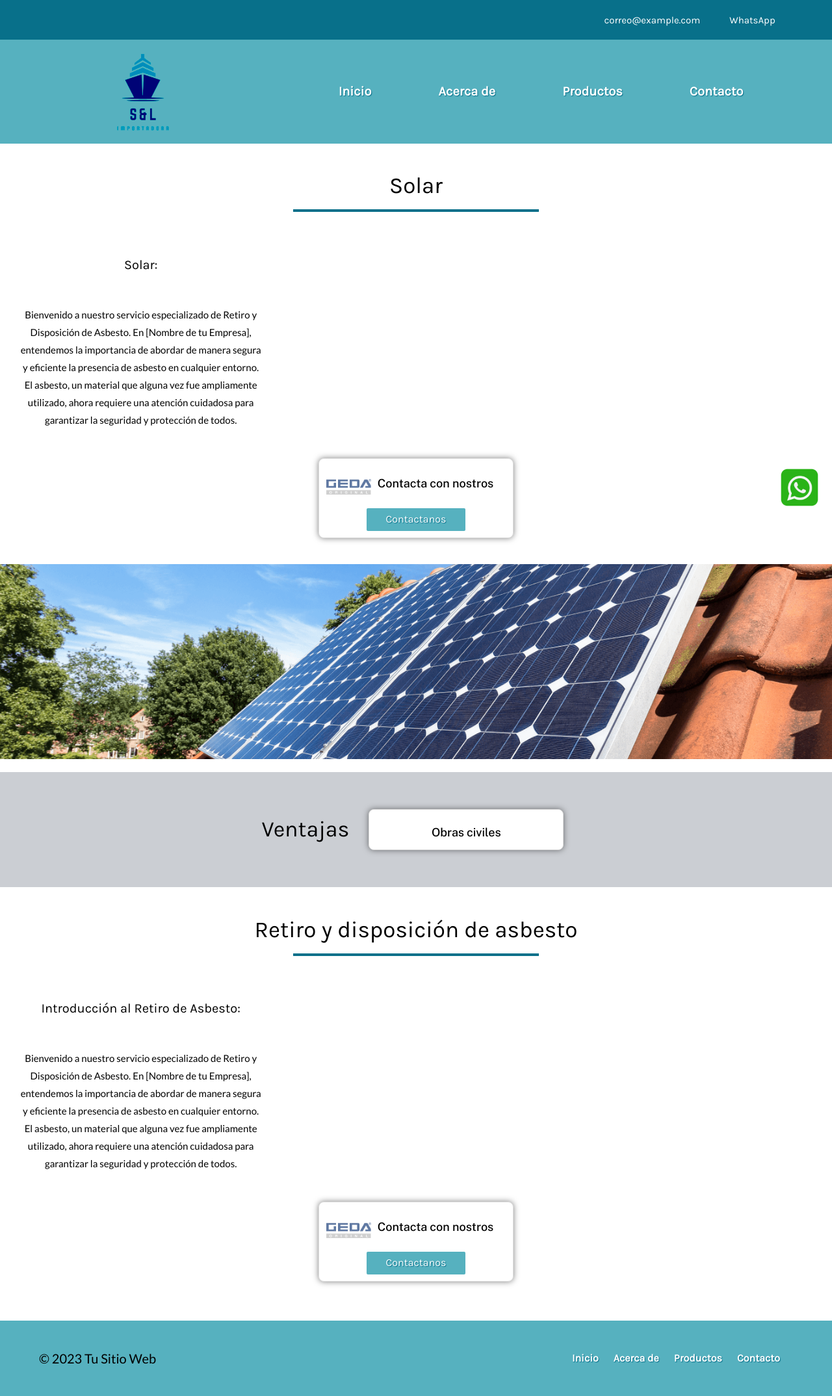
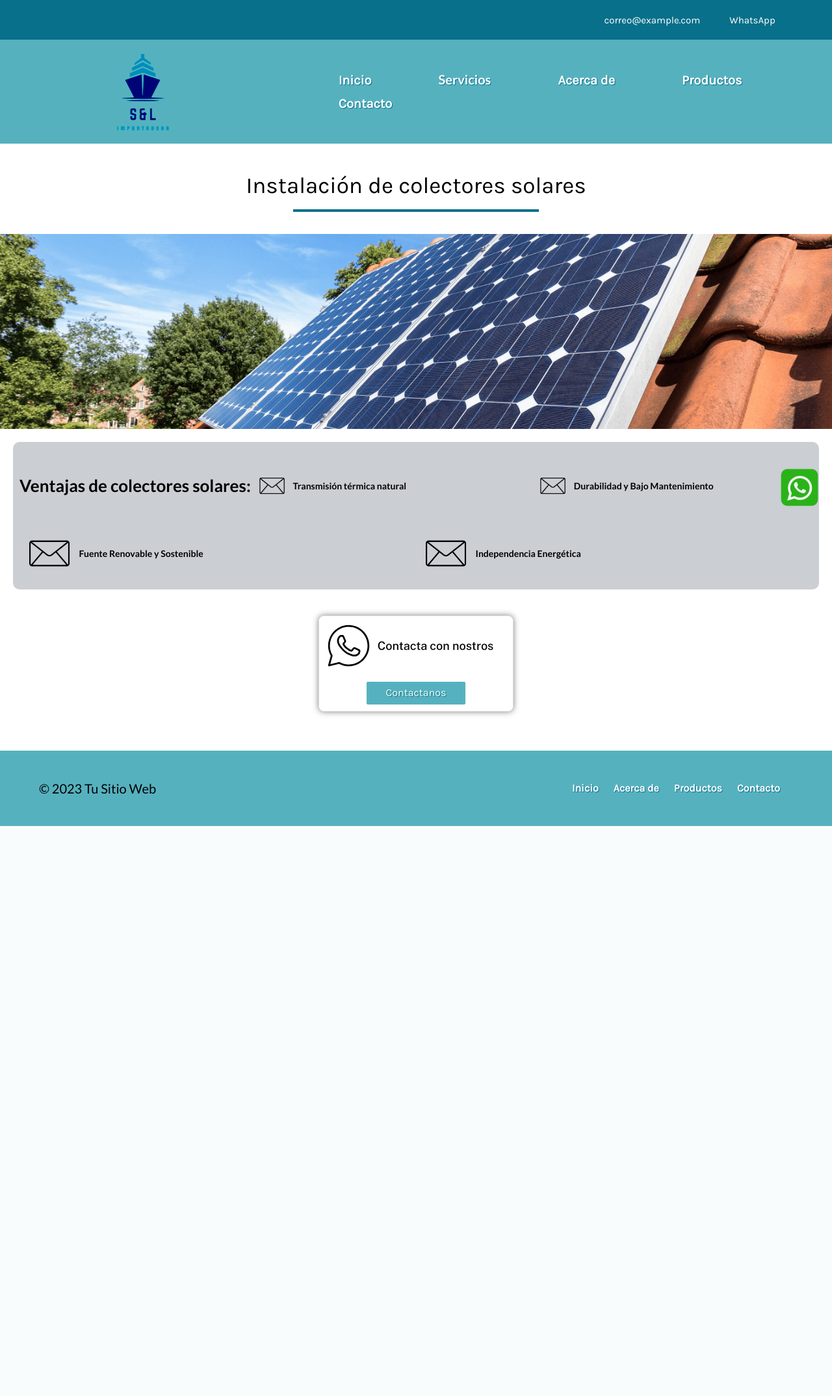
Before and after one commit to LucasOrellana1/ImportadoraSyL, a Django app: page /solar/ in a window 1280 px wide. Shown: the whole page at 65% size. After the commit the page ends 1271 px from the top, so only its background shows below. Run offline with Django 4.2, Linux system fonts and the light colour scheme; parts of the project's set-up code (start-up, migrations or seed data) failed here and were passed over.

Commit message:
Primer deploy

```diff
--- a/main/static/css/app.css
+++ b/main/static/css/app.css
@@ -357,6 +357,7 @@ h1, h2, h3 {
 
 h1 {
   font-size: 3.8rem;
+  margin: 0.67em 0;
 }
 
 h2 {
@@ -476,11 +477,12 @@ header {
   list-style: none; /* Elimina los marcadores de lista */
 }
 
-.nav-item a {
+.nav-item a, span {
   color: #fff; /* Color del texto */
   font-size: 2rem;
   text-decoration: none; /* Elimina el subrayado de los enlaces */
   font-weight: bold; /* Texto en negrita */
+  text-shadow: 1px 1px 1px #08708A;
 }
 
 .nav-list a:hover {
@@ -528,6 +530,36 @@ header {
 .contacto-header .nav-item a {
   font-size: 1.5rem;
   font-weight: 100;
+}
+
+.dropdown {
+  display: inline-block;
+  position: relative;
+}
+
+.dropdown-content {
+  display: none;
+  position: absolute;
+  background-color: #f9f9f9;
+  min-width: 160px;
+  box-shadow: 0 8px 16px rgba(0, 0, 0, 0.2);
+  z-index: 1;
+}
+
+.dropdown:hover .dropdown-content {
+  display: block;
+}
+
+/* Estilos de los enlaces del dropdown */
+.dropdown-content a {
+  color: black;
+  padding: 12px 16px;
+  text-decoration: none;
+  display: block;
+}
+
+.dropdown-content a:hover {
+  background-color: #ddd;
 }
 
 .banner-contenedor {
@@ -665,9 +697,6 @@ header {
   width: 5rem; /* Tamaño deseado del contenedor */
   height: 5rem;
 }
-.info-contenido .info-header svg path {
-  stroke: #08708A;
-}
 .info-contenido p {
   text-align: center;
   font-size: 1.5rem;
@@ -675,6 +704,34 @@ header {
 
 path {
   stroke: #08708A;
+}
+
+.listaVentaja {
+  margin: 2rem;
+  padding: 1rem;
+  border-radius: 1rem;
+  display: flex;
+  flex-wrap: wrap;
+  justify-content: space-around;
+  align-items: center;
+  background-color: #cbced3;
+}
+.listaVentaja .ventaja {
+  display: flex;
+  flex-direction: row;
+  align-items: center;
+  text-align: center;
+  flex: 1 0 300px;
+  border-radius: 8px;
+}
+.listaVentaja .ventaja .iconoVentaja {
+  padding: 1rem;
+  width: 15%;
+  height: auto;
+  stroke: #56B1BF;
+}
+.listaVentaja .ventaja h4 {
+  font-size: 14px;
 }
 
 .filtros {
@@ -1166,7 +1223,6 @@ swiper-container {
   box-shadow: 0px 0px 10px 0px rgba(0, 0, 0, 0.5);
 }
 .contenedor-cards .card .card-img {
-  margin-top: 2rem;
   padding: 1rem;
   width: 30%;
   height: auto;
@@ -1182,7 +1238,6 @@ swiper-container {
 .contenedor-cards .card .card-title {
   font-family: "Public Sans", sans-serif;
   font-size: 18px;
-  margin-bottom: 8px;
   padding: 0rem;
 }
 .contenedor-cards .card .btn {
--- a/main/templates/includes/header.html
+++ b/main/templates/includes/header.html
@@ -54,6 +54,18 @@
             <nav class="menu">
                 <ul class="nav-list ">
                     <li class="nav-item"><a href="{% url 'index' %}">Inicio</a></li>
+                    <li class="nav-item">
+
+                        <div class="dropdown">
+                            <span>Servicios</span>
+
+                            <div class="dropdown-content">
+                                <a href="{% url 'construccion' %}">Construcción</a>
+                                <a href="{% url 'Asbesto' %}">Asbesto</a>
+                                <a href="{% url 'solar' %}">Solar</a>
+                            </div>
+                        </div>
+                     </li>
                     <li class="nav-item"><a href="{% url 'about' %}">Acerca de</a></li>
                     <li class="nav-item"><a href="{% url 'productos' %}">Productos</a></li>
                     <li class="nav-item"><a href="{% url 'contacto' %}">Contacto</a></li>
--- a/main/templates/index.html
+++ b/main/templates/index.html
@@ -15,6 +15,11 @@
     <h1>
         Servicios que ofrecemos:
     </h1>
+
+</head>
+<body>
+
+
 
     <!-- Cards servicios ofrecidos-->
     <div class="contenedor-cards">
--- a/main/templates/solar.html
+++ b/main/templates/solar.html
@@ -1,31 +1,51 @@
 {% load static %}
 
     {% include 'includes/header.html' %}
+           <h1>Instalación de colectores solares</h1>
 
 
 
-    <section class="info-contenedor bg-white">
-        <h1>Solar</h1>
+    <div class="parallax"></div>
 
-        <div class="info-contenido">
-            <div class="icon">
+    <div class="listaVentaja">
+        <h4>Ventajas de colectores solares:</h4>
 
-                <div class="info-header">
-                      <h3>Solar:</h3>
+        <div class="ventaja">
+            <div class="iconoVentaja">
+                    <img src="{% static 'imagenes/svg/correo.png' %}" alt="Imagen" class="card-img">
+            </div>
+          <h4>Transmisión térmica natural</h4>
         </div>
 
-                <div class="info-body">
-                    <p> Bienvenido a nuestro servicio especializado de Retiro y Disposición de Asbesto. En [Nombre de tu Empresa], entendemos la importancia de abordar de manera segura y eficiente la presencia de asbesto en cualquier entorno. El asbesto, un material que alguna vez fue ampliamente utilizado, ahora requiere una atención cuidadosa para garantizar la seguridad y protección de todos. </p>
+        <div class="ventaja">
+            <div class="iconoVentaja">
+                    <img src="{% static 'imagenes/svg/correo.png' %}" alt="Imagen" class="card-img">
+            </div>
+          <h4>Durabilidad y Bajo Mantenimiento</h4>
+        </div>
 
+        <div class="ventaja">
+            <div class="iconoVentaja">
+                    <img src="{% static 'imagenes/svg/correo.png' %}" alt="Imagen" class="card-img">
+            </div>
+          <h4>Fuente Renovable y Sostenible</h4>
+        </div>
+
+        <div class="ventaja">
+            <div class="iconoVentaja">
+                    <img src="{% static 'imagenes/svg/correo.png' %}" alt="Imagen" class="card-img">
+            </div>
+          <h4>Independencia Energética</h4>
         </div>
     </div>
-        </div>
+        <section class="info-contenedor bg-white">
+
 
             <div class="contenedor-cards">
                 <div class="card">
 
                     <div class="card-content row">
-                    <img src="{% static 'imagenes/geda_logo.png' %}" alt="Imagen" class="card-img">
+                        <img src="{% static 'imagenes/svg/wsp.svg' %}" alt="Imagen" class="card-img">
                         <h3 class="card-title">Contacta con nostros</h3>
                     </div>
                     <a style="margin: 1rem;" href="" class="btn">Contactanos</a>
@@ -34,56 +54,6 @@
             </div>
         </section>
 
-    <div class="parallax"></div>
-
-
-    <div class="contenedor-cards bg-stone p-2">
-
-        <h2>
-            Ventajas
-        </h2>
-
-        <div class="card">
-            <div class="card-content">
-                <h3 class="card-title">Obras civiles</h3>
-            </div>
-        </div>
-
-
-    </div>
-
-
-    <section class="info-contenedor bg-white">
-        <h1>Retiro y disposición de asbesto</h1>
-
-        <div class="info-contenido">
-            <div class="icon">
-
-                <div class="info-header">
-                      <h3>Introducción al Retiro de Asbesto:</h3>
-                </div>
-
-                <div class="info-body">
-                    <p> Bienvenido a nuestro servicio especializado de Retiro y Disposición de Asbesto. En [Nombre de tu Empresa], entendemos la importancia de abordar de manera segura y eficiente la presencia de asbesto en cualquier entorno. El asbesto, un material que alguna vez fue ampliamente utilizado, ahora requiere una atención cuidadosa para garantizar la seguridad y protección de todos. </p>
-
-                </div>
-            </div>
-        </div>
-
-        <div class="contenedor-cards">
-            <div class="card">
-
-                <div class="card-content row">
-                    <img src="{% static 'imagenes/geda_logo.png' %}" alt="Imagen" class="card-img">
-                    <h3 class="card-title">Contacta con nostros</h3>
-                </div>
-                <a style="margin: 1rem;" href="" class="btn">Contactanos</a>
-
-            </div>
-        </div>
-    </section>
-
-
     {% include 'includes/footer.html' %}
 
 
--- a/src/scss/base/_globales.scss
+++ b/src/scss/base/_globales.scss
@@ -50,6 +50,7 @@ h1, h2, h3 {
 
 h1 {
     font-size: 3.8rem;
+    margin: .67em 0;
 }
 h2 {
     font-size: 3.4rem;
--- a/src/scss/comp/_cards.scss
+++ b/src/scss/comp/_cards.scss
@@ -16,7 +16,6 @@
         box-shadow: 0px 0px 10px 0px rgba(0,0,0,0.5);
 
         .card-img {
-            margin-top: 2rem;
             padding: 1rem;
             width: 30%;
             height: auto;
@@ -30,7 +29,6 @@
         .card-title {
             font-family: $f_ter;
             font-size: 18px;
-            margin-bottom: 8px;
             padding: 0rem;
         }
         .btn {
--- a/src/scss/layout/_header.scss
+++ b/src/scss/layout/_header.scss
@@ -45,11 +45,12 @@ header{
 
 }
 
-.nav-item a {
+.nav-item a , span{
     color: #fff; /* Color del texto */
     font-size: 2rem;
     text-decoration: none; /* Elimina el subrayado de los enlaces */
     font-weight: bold; /* Texto en negrita */
+    text-shadow: 1px 1px 1px #08708A;
 }
 
 .nav-list a:hover {
@@ -102,3 +103,35 @@ header{
     }
 
 }
+
+//DROPDOWN:
+
+.dropdown {
+    display: inline-block;
+    position: relative;
+}
+
+.dropdown-content {
+    display: none;
+    position: absolute;
+    background-color: #f9f9f9;
+    min-width: 160px;
+    box-shadow: 0 8px 16px rgba(0,0,0,0.2);
+    z-index: 1;
+}
+
+.dropdown:hover .dropdown-content {
+    display: block;
+}
+
+/* Estilos de los enlaces del dropdown */
+.dropdown-content a {
+    color: black;
+    padding: 12px 16px;
+    text-decoration: none;
+    display: block;
+}
+
+.dropdown-content a:hover {
+    background-color: #ddd;
+}
--- a/src/scss/layout/_info.scss
+++ b/src/scss/layout/_info.scss
@@ -32,10 +32,6 @@
         svg{
             width: 5rem; /* Tamaño deseado del contenedor */
             height: 5rem;
-            path{
-                stroke: $teal;
-
-            }
 
         }
     }
@@ -49,4 +45,38 @@ path{
     stroke: $teal;
 }
 
-//Informacion asbesto
+//Listados de ventajas:
+
+.listaVentaja {
+    margin: 2rem;
+    padding: 1rem;
+    border-radius: 1rem;
+    display: flex;
+    flex-wrap: wrap;
+    justify-content: space-around;
+    align-items: center;
+
+    background-color: $stone;
+
+    .ventaja {
+        display: flex;
+        flex-direction: row;
+        align-items: center;
+        text-align: center;
+
+        flex: 1 0 300px;
+
+        border-radius: 8px;
+
+        .iconoVentaja {
+            padding: 1rem;
+            width: 15%;
+            height: auto;
+            stroke: $cerulean;
+          }
+        h4{
+            font-size: 14px;
+        }
+    }
+
+}
```
Also changed, not shown: esc_project/settings.py (+10 -4 lines), main/templates/construccion.html (+58 -47 lines), main/templates/contacto.html (+14 -16 lines), main/templates/includes/contCard.html (added, +13 -0 lines), main/templates/retiroAsbesto.html (+4 -5 lines), main/static/imagenes/svg/correo.png (added), main/static/imagenes/svg/wsp.svg. Lines whose indentation alone changed are shown as unchanged.
